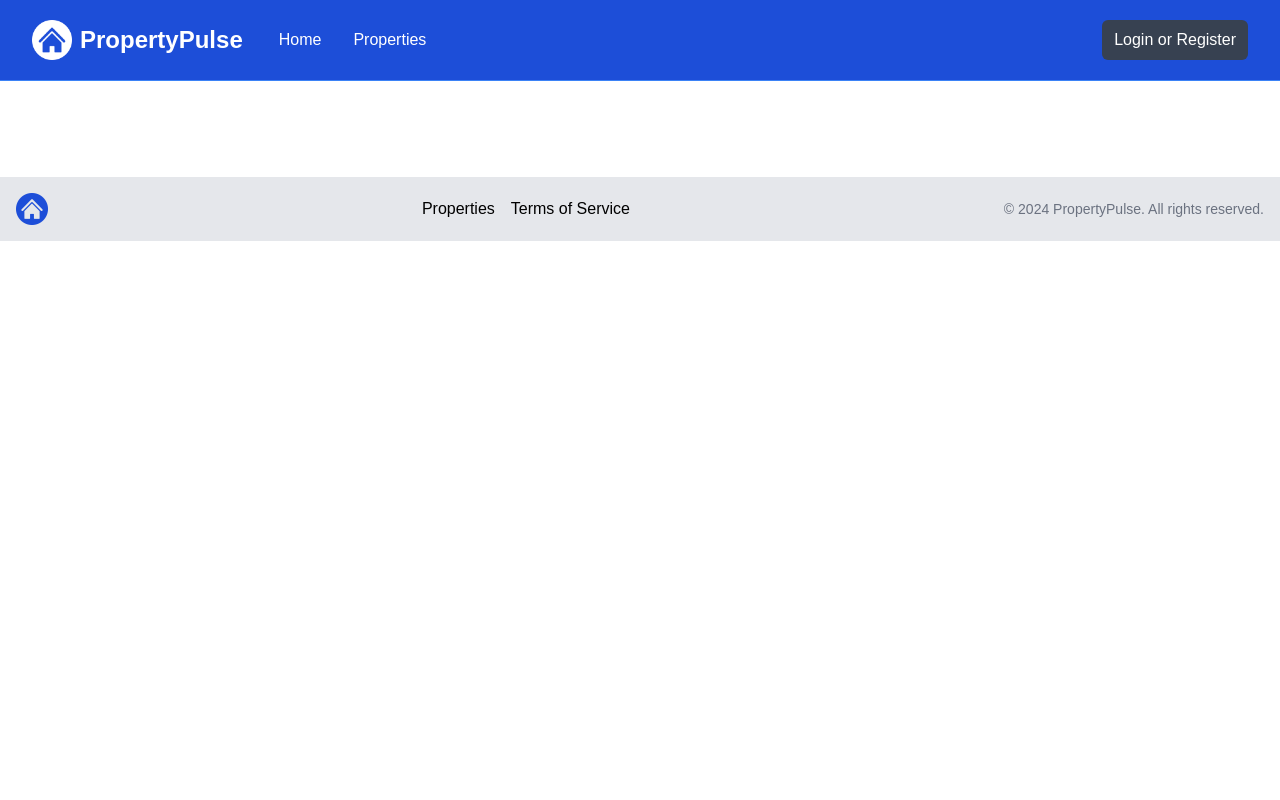
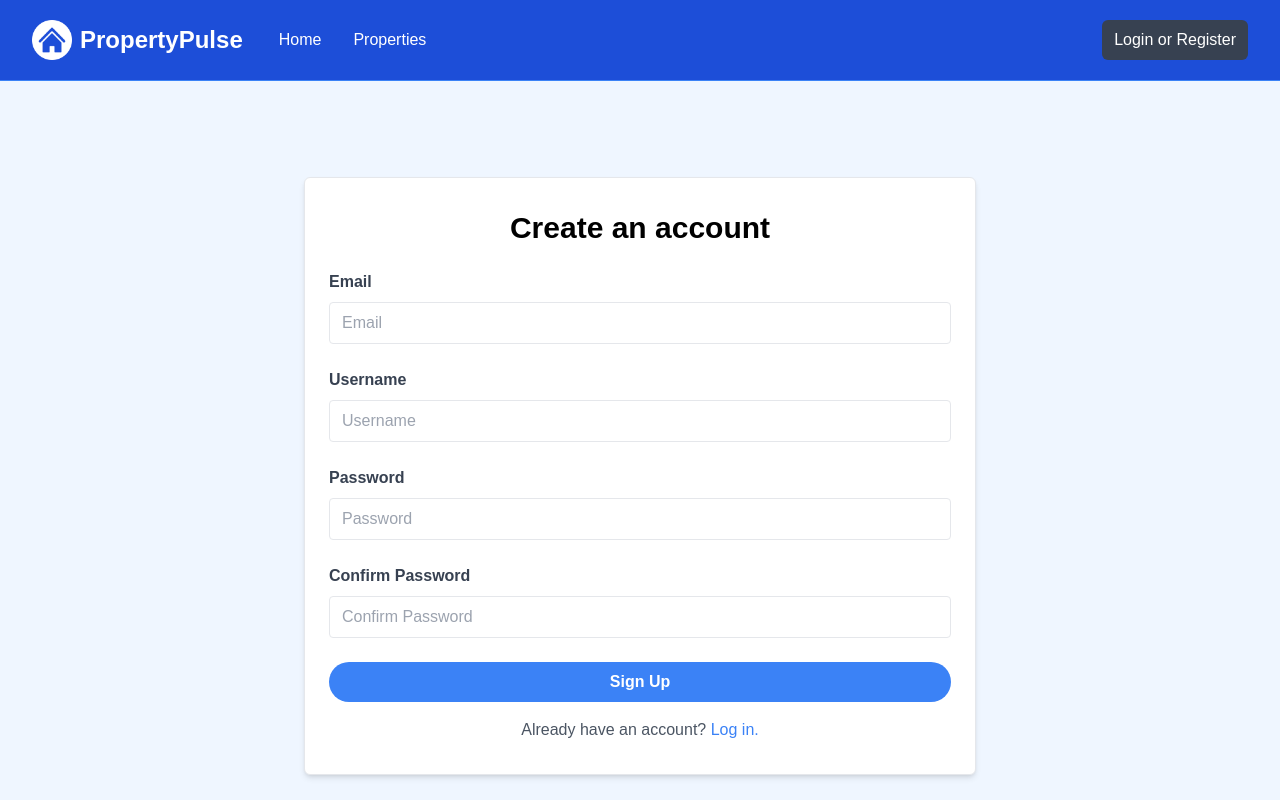
Before and after one commit to Helekin/nextjs-01-easy-real-estate, a Next.js app: page /auth/register in a window 1280 px wide. Shown: the top 800 px of the page. Built offline with nearby package versions, Linux system fonts and the light colour scheme; no server answers.

Commit message:
register and login

```diff
--- /dev/null
+++ b/app/actions/addUser.js
@@ -0,0 +1,52 @@
+"use server";
+
+import { revalidatePath } from "next/cache";
+import { redirect } from "next/navigation";
+import bcrypt from "bcrypt";
+
+import connectDB from "@/config/database";
+
+import User from "@/models/User";
+
+async function addUser(formData) {
+  await connectDB();
+
+  const email = formData.get("email");
+  const username = formData.get("username");
+  const password = formData.get("password");
+  const confirmPassword = formData.get("confirmPassword");
+
+  const userEmailExists = await User.findOne({ email: email });
+
+  if (userEmailExists) {
+    throw new Error("Email already exists!");
+  }
+
+  const userNameExists = await User.findOne({ username: username });
+
+  if (userNameExists) {
+    throw new Error("Username already exists!");
+  }
+
+  if (password !== confirmPassword) {
+    throw new Error("Passwords don't match!");
+  }
+
+  const hashedPassword = await bcrypt.hash(password, 10);
+
+  const userData = {
+    email: email,
+    username: username,
+    password: hashedPassword,
+  };
+
+  const newUser = new User(userData);
+
+  await newUser.save();
+
+  revalidatePath("/", "layout");
+
+  redirect("/auth/login");
+}
+
+export default addUser;
--- a/app/auth/login/page.jsx
+++ b/app/auth/login/page.jsx
@@ -1,6 +1,21 @@
+"use client";
+
+import { useEffect } from "react";
+import { useSession } from "next-auth/react";
+import { useRouter } from "next/navigation";
+
 import LoginForm from "@/components/LoginForm";
 
 const LoginPage = () => {
+  const router = useRouter();
+  const { status } = useSession();
+
+  useEffect(() => {
+    if (status === "authenticated") {
+      router.push("/");
+    }
+  }, [status]);
+
   return (
     <section className="bg-blue-50">
       <div className="container m-auto max-w-2xl py-24">
--- a/app/auth/register/page.jsx
+++ b/app/auth/register/page.jsx
@@ -1,5 +1,15 @@
+import RegisterForm from "@/components/RegisterForm";
+
 const RegisterPage = () => {
-  <div>l</div>
+  return (
+    <section className="bg-blue-50">
+      <div className="container m-auto max-w-2xl py-24">
+        <div className="bg-white px-6 py-8 mb-4 shadow-md rounded-md border m-4 md:m-0">
+          <RegisterForm />
+        </div>
+      </div>
+    </section>
+  );
 };
 
 export default RegisterPage;
--- a/app/utils/authOptions.js
+++ b/app/utils/authOptions.js
@@ -10,27 +10,29 @@ export const authOptions = {
     CredentialsProvider({
       name: "Credentials",
       credentials: {
-        email: { label: "Email", type: "text", placeholder: "Email" },
-        username: { label: "Username", type: "text", placeholder: "Username" },
+        email: { label: "Email", type: "text" },
         password: {
           label: "Password",
           type: "password",
-          placeholder: "Password",
         },
       },
-      async authorize(credentials, req) {
+      async authorize(credentials) {
         await connectDB();
 
         const userExists = await User.findOne({ email: credentials.email });
 
-        if (!userExists) return null;
+        if (!userExists) {
+          throw new Error("No user found with the entered email");
+        }
 
-        const matchPassword = await bcrypt.matchPassword(
+        const matchPassword = await bcrypt.compare(
           credentials.password,
           userExists.password
         );
 
-        if (!matchPassword) return null;
+        if (!matchPassword) {
+          throw new Error("Password is incorrect");
+        }
 
         return {
           id: userExists.id,
--- a/components/HomeProperties.jsx
+++ b/components/HomeProperties.jsx
@@ -3,6 +3,7 @@ import Link from "next/link";
 import PropertyCard from "./PropertyCard";
 
 import connectDB from "@/config/database";
+
 import Property from "@/models/Property";
 
 const HomeProperties = async () => {
--- a/components/LoginForm.jsx
+++ b/components/LoginForm.jsx
@@ -1,11 +1,50 @@
+"use client";
+
+import { useState } from "react";
 import Link from "next/link";
+import { signIn, useSession } from "next-auth/react";
+
+import ClipLoader from "react-spinners/ClipLoader";
 
 const LoginForm = () => {
+  const { status } = useSession();
+  const [email, setEmail] = useState("");
+  const [password, setPassword] = useState("");
+
+  const handleSubmit = async (e) => {
+    e.preventDefault();
+
+    const result = await signIn("credentials", {
+      redirect: false,
+      email: email,
+      password: password,
+      callbackUrl: `${window.location.origin}`,
+    });
+
+    if (result.error) {
+      throw new Error(result.error);
+    }
+  };
+
+  const override = {
+    display: "block",
+    margin: "100px auto",
+  };
+
+  if (status === "loading") {
+    return (
+      <ClipLoader
+        color="#3b82f6"
+        cssOverride={override}
+        size={150}
+        aria-label="Loading Spinner"
+      />
+    );
+  }
+
   return (
-    <form>
-      <h2 className="text-3xl text-center font-semibold mb-6">
-        Log In
-      </h2>
+    <form onSubmit={handleSubmit}>
+      <h2 className="text-3xl text-center font-semibold mb-6">Log In</h2>
       <div className="mb-4">
         <label htmlFor="email" className="block text-gray-700 font-bold mb-2">
           Email
@@ -16,6 +55,7 @@ const LoginForm = () => {
           name="email"
           className="border rounded w-full py-2 px-3 mb-2"
           placeholder="Email"
+          onChange={(e) => setEmail(e.target.value)}
           required
         />
       </div>
@@ -32,6 +72,7 @@ const LoginForm = () => {
           name="password"
           className="border rounded w-full py-2 px-3 mb-2"
           placeholder="Password"
+          onChange={(e) => setPassword(e.target.value)}
           required
         />
       </div>
--- a/components/RegisterForm.jsx
+++ b/components/RegisterForm.jsx
@@ -1,6 +1,11 @@
+"use client"
+import Link from "next/link";
+
+import addUser from "@/app/actions/addUser"
+
 const RegisterForm = () => {
   return (
-    <form>
+    <form action={addUser}>
       <h2 className="text-3xl text-center font-semibold mb-6">
         Create an account
       </h2>
@@ -19,7 +24,23 @@ const RegisterForm = () => {
       </div>
       <div className="mb-4">
         <label
-          htmlFor="description"
+          htmlFor="username"
+          className="block text-gray-700 font-bold mb-2"
+        >
+          Username
+        </label>
+        <input
+          type="text"
+          id="username"
+          name="username"
+          className="border rounded w-full py-2 px-3 mb-2"
+          placeholder="Username"
+          required
+        />
+      </div>
+      <div className="mb-4">
+        <label
+          htmlFor="password"
           className="block text-gray-700 font-bold mb-2"
         >
           Password
@@ -30,6 +51,22 @@ const RegisterForm = () => {
           name="password"
           className="border rounded w-full py-2 px-3 mb-2"
           placeholder="Password"
+          required
+        />
+      </div>
+      <div className="mb-4">
+        <label
+          htmlFor="confirmPassword"
+          className="block text-gray-700 font-bold mb-2"
+        >
+          Confirm Password
+        </label>
+        <input
+          type="password"
+          id="confirmPassword"
+          name="confirmPassword"
+          className="border rounded w-full py-2 px-3 mb-2"
+          placeholder="Confirm Password"
           required
         />
       </div>
@@ -44,7 +81,7 @@ const RegisterForm = () => {
       </div>
       <p className="text-center text-gray-600 mt-4">
         Already have an account?{" "}
-        <Link href="/auth/register" className="text-blue-500 hover:underline">
+        <Link href="/auth/login" className="text-blue-500 hover:underline">
           Log in.
         </Link>
       </p>
--- a/models/User.js
+++ b/models/User.js
@@ -11,6 +11,9 @@ const Userschema = new Schema(
       type: String,
       required: ["Username is required"],
     },
+    password: {
+      type: String,
+    },
     image: {
       type: String,
     },
```
